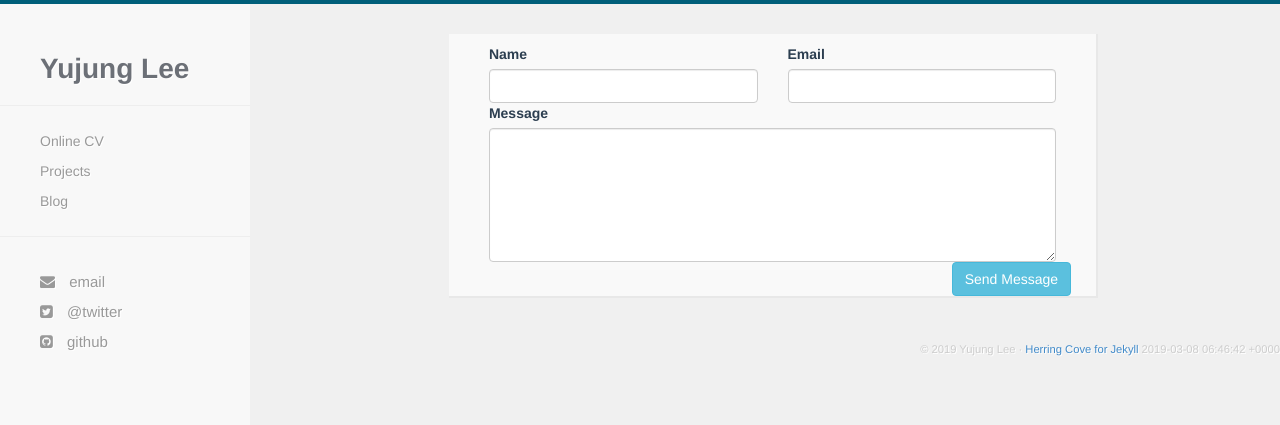
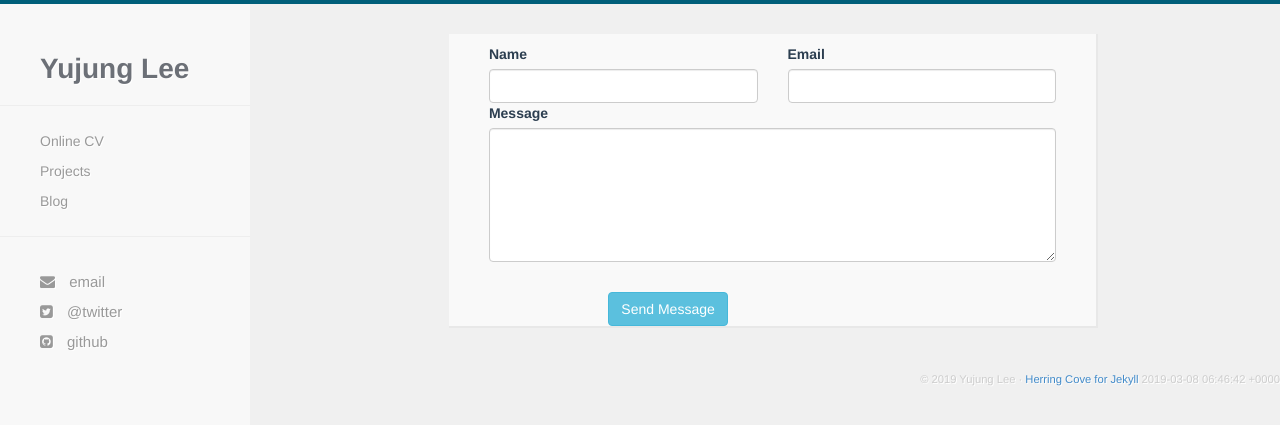
Before and after one commit to yujungL/yujungL.github.io, a Jekyll site: the page built from email.html, in a window 1280 px wide. Shown: the top 425 px of the page. Built offline with Jekyll 4.4.1, drawn with Linux system fonts in a browser that asks for light colours; nearby versions of some CDN libraries; Markdown is read by kramdown in place of the engine named in the settings.

Commit message:
Update email.html

```diff
--- a/email.html
+++ b/email.html
@@ -21,7 +21,7 @@ title: Email Form
 			</div>
 		</div>
 		<div class="row">
-			<div class="pull-right">
+			<div class="container pull-right">
 				<input type="submit" value="Send Message" class="btn btn-info" />
 			</div>
 		</div>
```
